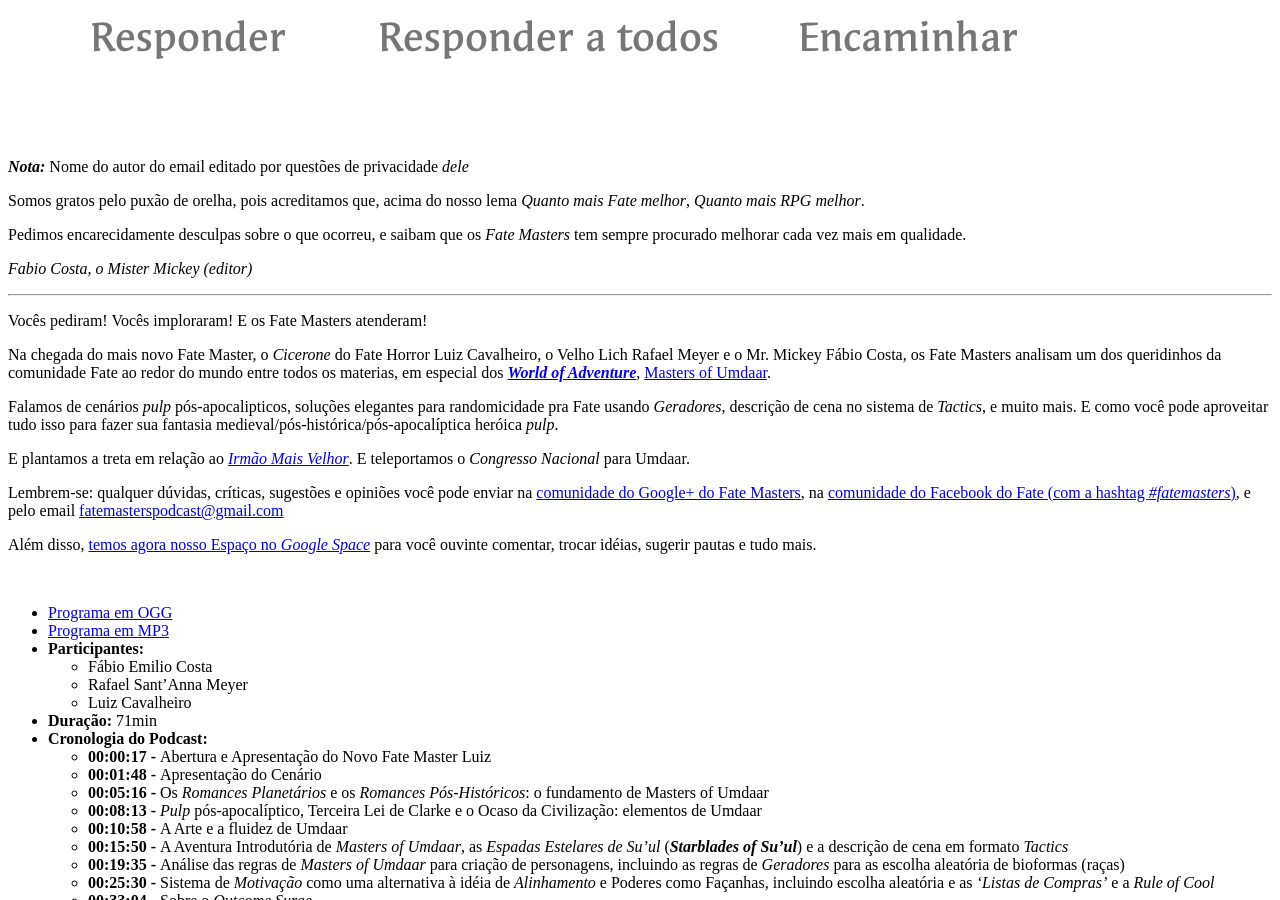
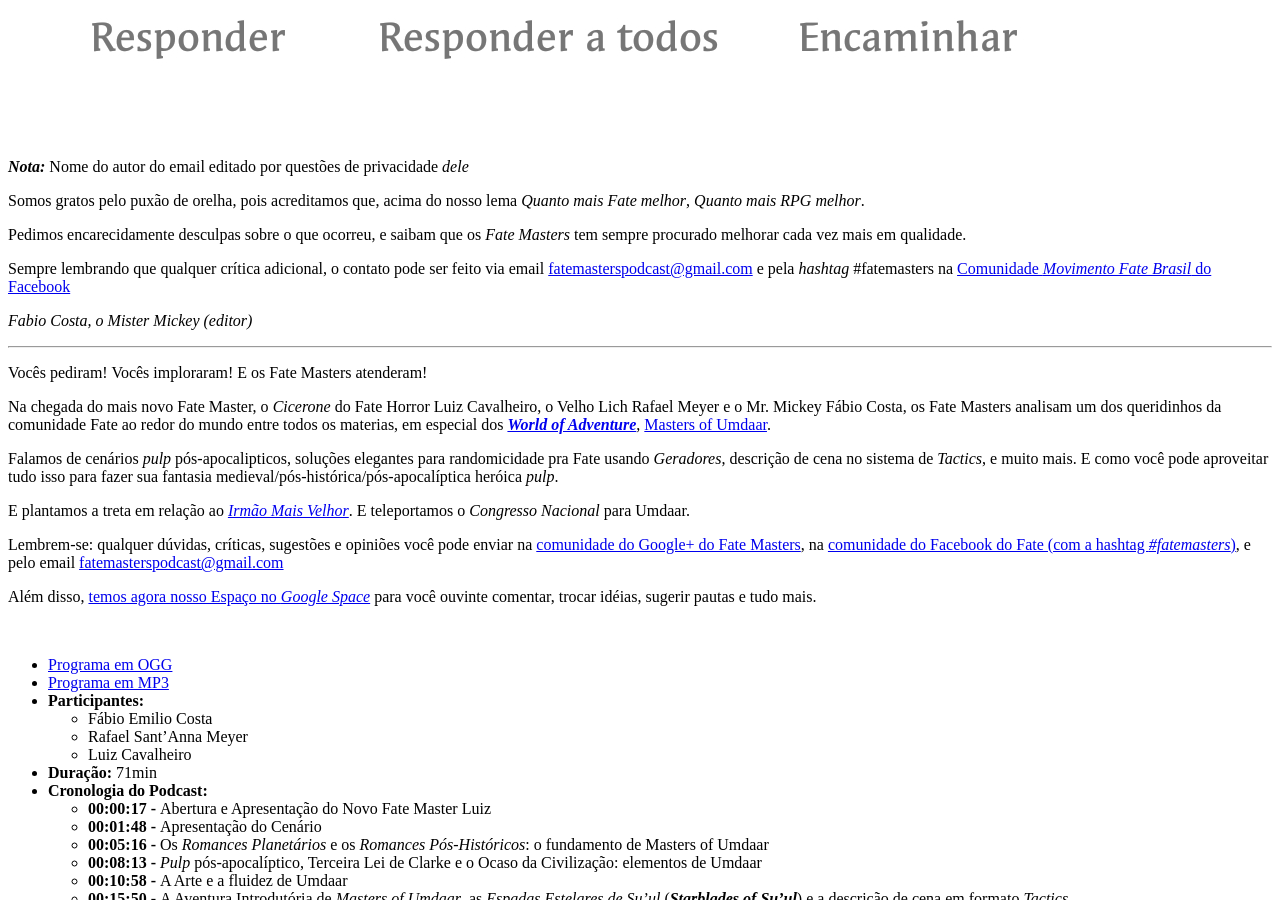
Before and after one commit to fatemasters/fatemasters, a Jekyll site: the page built from _posts/2016-10-10-FateMasters21-AnalisaMastersOfUmdaar.md, in a window 1280 px wide and 900 px high, scrolled down 3612 px. Built offline with Jekyll 4.4.1, drawn with Linux system fonts in a browser that asks for light colours; nearby versions of some CDN libraries; some web fonts are replaced; library files that are not in the unit come from our copies; some of the changed text lies outside the part shown.

Commit message:
Meaculpa de Masters of Umdaar

```diff
--- a/_posts/2016-10-10-FateMasters21-AnalisaMastersOfUmdaar.md
+++ b/_posts/2016-10-10-FateMasters21-AnalisaMastersOfUmdaar.md
@@ -120,7 +120,7 @@
     link: http://www.zeropage-media.com/index.php/free-music/ambient-pills-update
 ---
 
-__ATUALIZAÇÃO (2017-09-04):__ se você não ouviu esse _podcast_, aqui fazemos um _mea culpa_.
+__ATUALIZAÇÃO (2017-09-04):__ aqui fazemos um _mea culpa_ sobre esse episódio do _podcast_.
 
 Houve uma série de citações ao D&D (o famoso _Irmão Mais Velho_) e seus jogadores que realmente foram de muito mau-gosto. Na época, estávamos voltando de um hiato onde tivemos equipe reduzida e portanto estávamos, por assim dizer, sem rítmo e tarimba quanto ao podcast, o que levou a esse tipo de atitude de nossa parte.
 
@@ -133,6 +133,8 @@
 Somos gratos pelo puxão de orelha, pois acreditamos que, acima do nosso lema _Quanto mais Fate melhor_, _Quanto mais RPG melhor_.
 
 Pedimos encarecidamente desculpas sobre o que ocorreu, e saibam que os _Fate Masters_ tem sempre procurado melhorar cada vez mais em qualidade.
+
+Sempre lembrando que qualquer crítica adicional, o contato pode ser feito via email <fatemasterspodcast@gmail.com> e pela _hashtag_ #fatemasters na [Comunidade _Movimento Fate Brasil_ do Facebook](https://www.facebook.com/groups/faterpgbrasil/)
 
 _Fabio Costa, o Mister Mickey (editor)_
 
```
